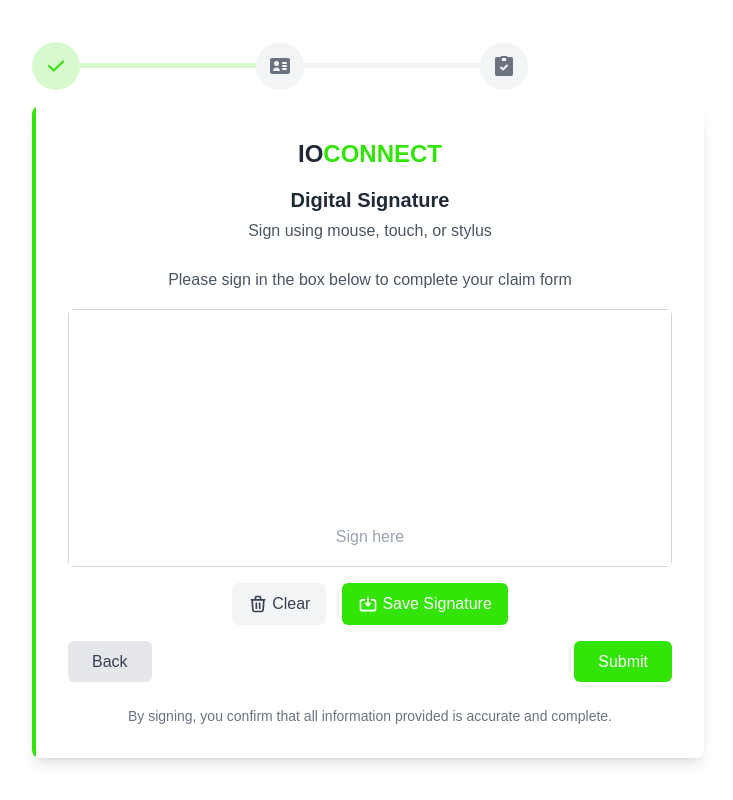
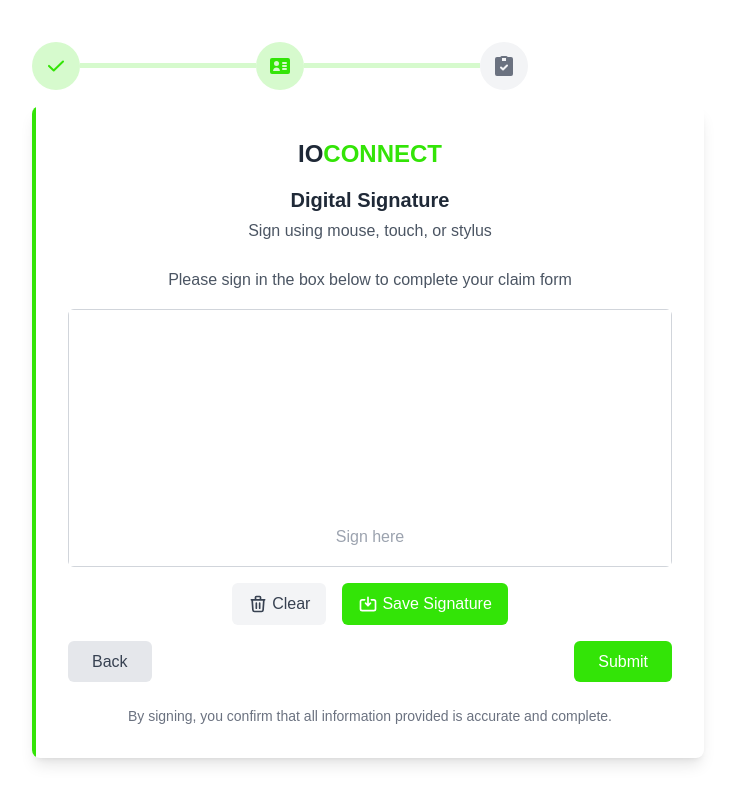
Before and after one commit to pawekz/SERV-IT-MANAGER, a React (Vite) app in the folder frontend/: page /signature in a window 1280 px wide. Shown: the whole page, without its empty margins (272-1005 px from the left). Built offline with nearby package versions, Linux system fonts and the light colour scheme.

Commit message:
Signature Stepper is good to go now

```diff
--- a/frontend/src/pages/SignatureCapturePad/SignatureCapturePad.jsx
+++ b/frontend/src/pages/SignatureCapturePad/SignatureCapturePad.jsx
@@ -140,10 +140,10 @@ const SignatureCapturePad = () => {
                             </svg>
                         </span>
                     </li>
-                    <li className="flex w-full items-center after:content-[''] after:w-full after:h-1 after:border-b after:border-gray-100 after:border-4 after:inline-block dark:after:border-gray-700">
+                    <li className="flex w-full items-center text-[#33e407] dark:text-[#33e407] after:content-[''] after:w-full after:h-1 after:border-b after:border-[#33e407]/20 after:border-4 after:inline-block dark:after:border-[#33e407]/40">
                         <span
-                            className="flex items-center justify-center w-10 h-10 bg-gray-100 rounded-full lg:h-12 lg:w-12 dark:bg-gray-700 shrink-0">
-                            <svg className="w-4 h-4 text-gray-500 lg:w-5 lg:h-5 dark:text-gray-100" aria-hidden="true"
+                            className="flex items-center justify-center w-10 h-10 bg-[#33e407]/20 rounded-full lg:h-12 lg:w-12 dark:bg-[#33e407]/30 shrink-0">
+                            <svg className="w-4 h-4 text-[#33e407] lg:w-5 lg:h-5 dark:text-[#33e407]" aria-hidden="true"
                                 xmlns="http://www.w3.org/2000/svg" fill="currentColor" viewBox="0 0 20 16">
                                 <path
                                     d="M18 0H2a2 2 0 0 0-2 2v12a2 2 0 0 0 2 2h16a2 2 0 0 0 2-2V2a2 2 0 0 0-2-2ZM6.5 3a2.5 2.5 0 1 1 0 5 2.5 2.5 0 0 1 0-5ZM3.014 13.021l.157-.625A3.427 3.427 0 0 1 6.5 9.571a3.426 3.426 0 0 1 3.322 2.805l.159.622-6.967.023ZM16 12h-3a1 1 0 0 1 0-2h3a1 1 0 0 1 0 2Zm0-3h-3a1 1 0 1 1 0-2h3a1 1 0 1 1 0 2Zm0-3h-3a1 1 0 1 1 0-2h3a1 1 0 1 1 0 2Z"/>
```
